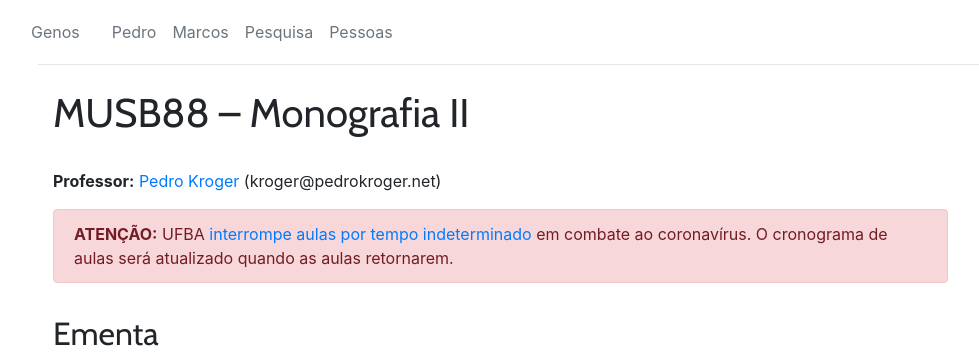
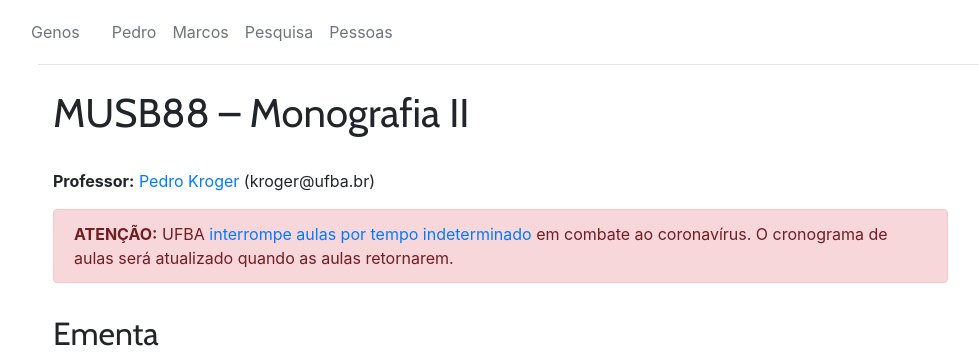
Before and after one commit to kroger/genosmus, a Jekyll site: the page built from _pedro/2019.2/musb88.md, in a window 1280 px wide. Shown: the top 364 px of the page, without its empty margins (47-1026 px from the left). Built offline with Jekyll 4.4.1, drawn with Linux system fonts in a browser that asks for light colours.

Commit message:
Usa email da UFBA

```diff
--- a/_data/docentes.yml
+++ b/_data/docentes.yml
@@ -1,7 +1,7 @@
 pedro:
     nome: "Pedro Kroger"
     website: "https://pedrokroger.net"
-    email: "kroger@pedrokroger.net"
+    email: "kroger@ufba.br"
 marcos:
     nome: "Marcos Sampaio"
     website: "https://marcos.sampaio.me"
```
Also changed, not shown: 1 other file.
